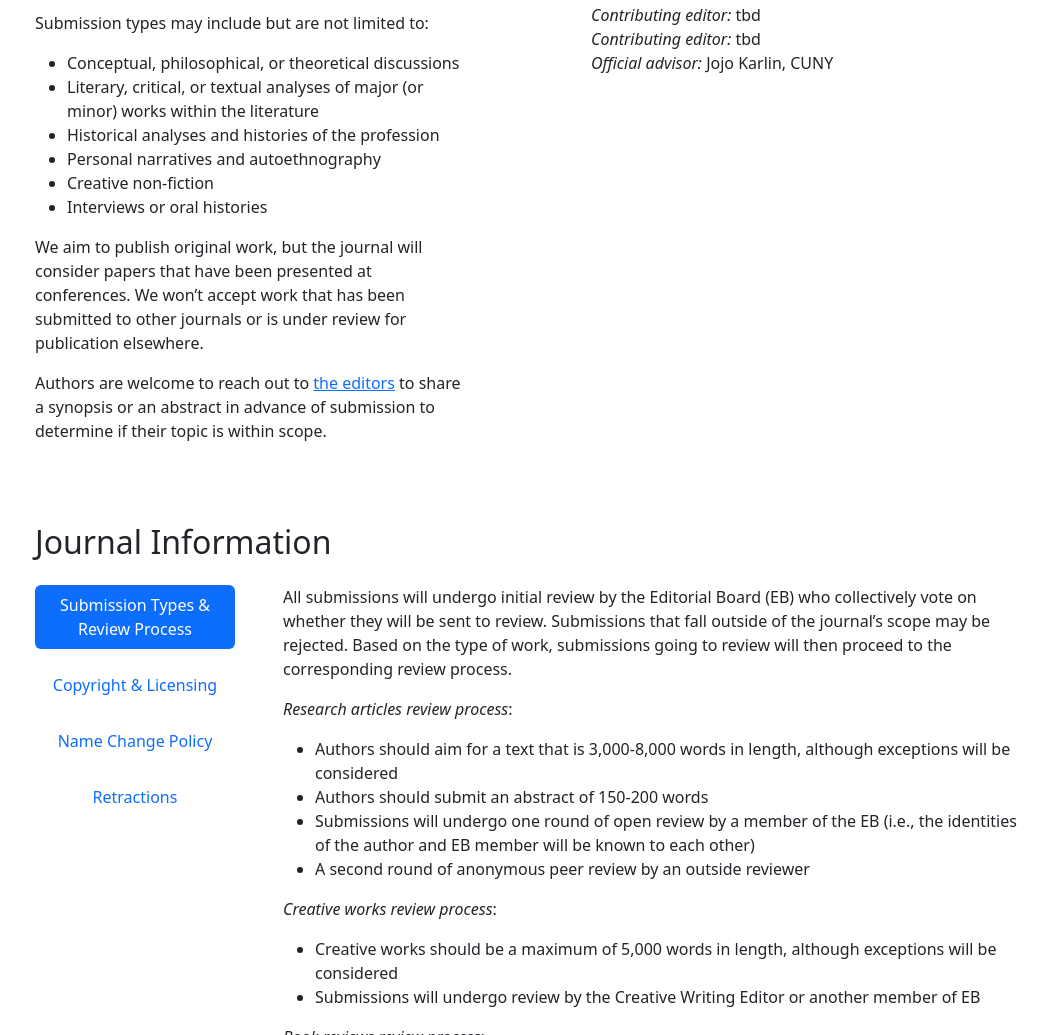
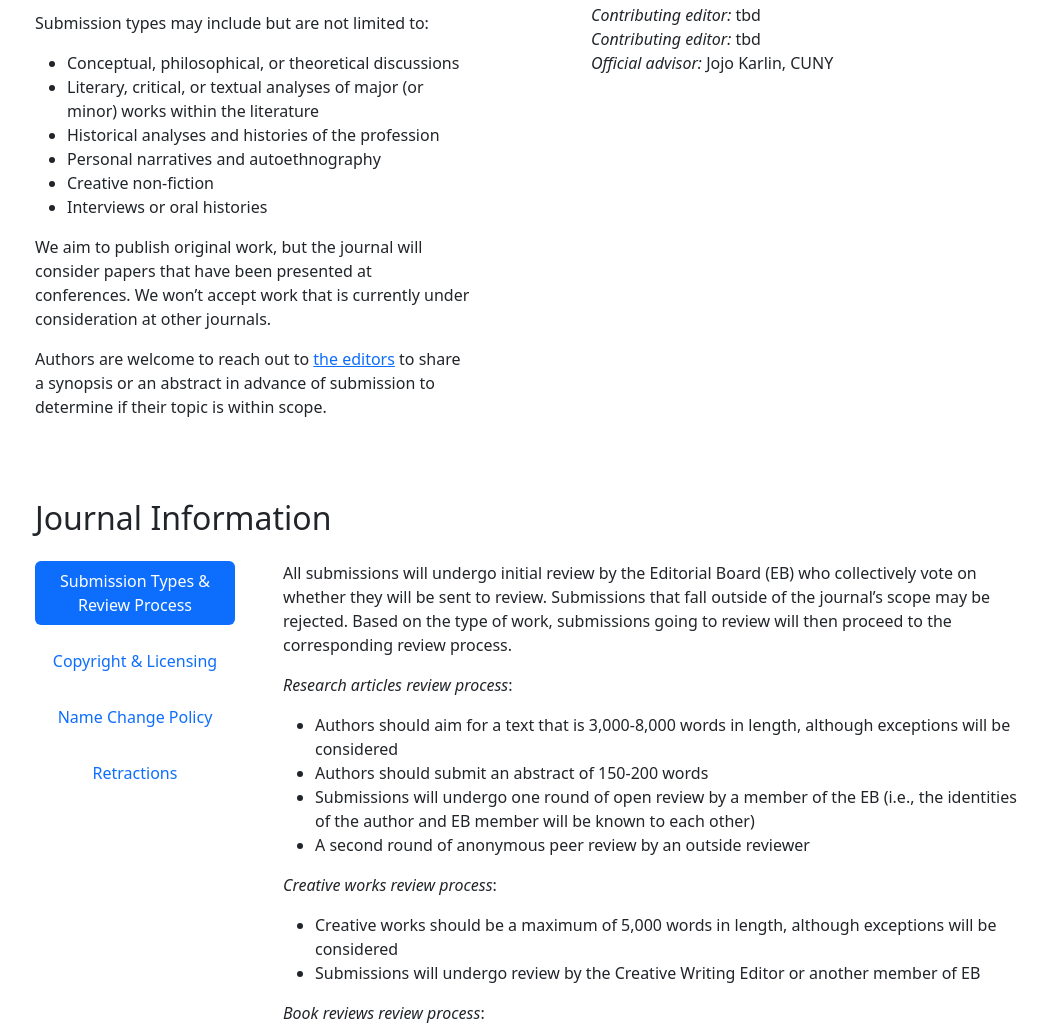
Before and after one commit to MarkEEaton/hml-placeholder, a plain HTML site: page index.html in a window 1280 px wide. Shown: the part 826-1861 px from the top of the page, without its empty margins (109-1157 px from the left). Drawn offline with nearby package versions, Linux system fonts and the light colour scheme.

Commit message:
update wording on work under consideration at other journals

```diff
--- a/index.html
+++ b/index.html
@@ -30,7 +30,7 @@
               <li>Creative non-fiction</li>
               <li>Interviews or oral histories</li>
             </ul>
-						<p>We aim to publish original work, but the journal will consider papers that have been presented at conferences.  We won’t accept work that has been submitted to other journals or is under review for publication elsewhere.</p>
+						<p>We aim to publish original work, but the journal will consider papers that have been presented at conferences.  We won’t accept work that is currently under consideration at other journals.</p>
 						<p>Authors are welcome to reach out to <a href="mailto:editors@humanitiesmethods.org">the editors</a> to share a synopsis or an abstract in advance of submission to determine if their topic is within scope.</p>
           </div>
         </div>
```
